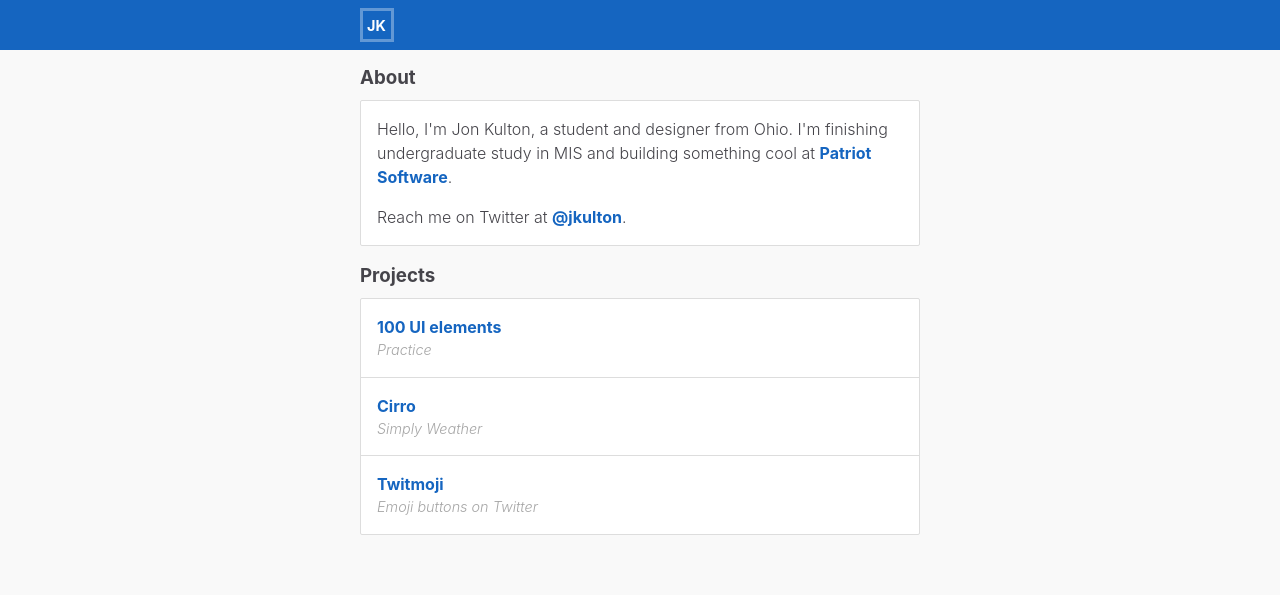
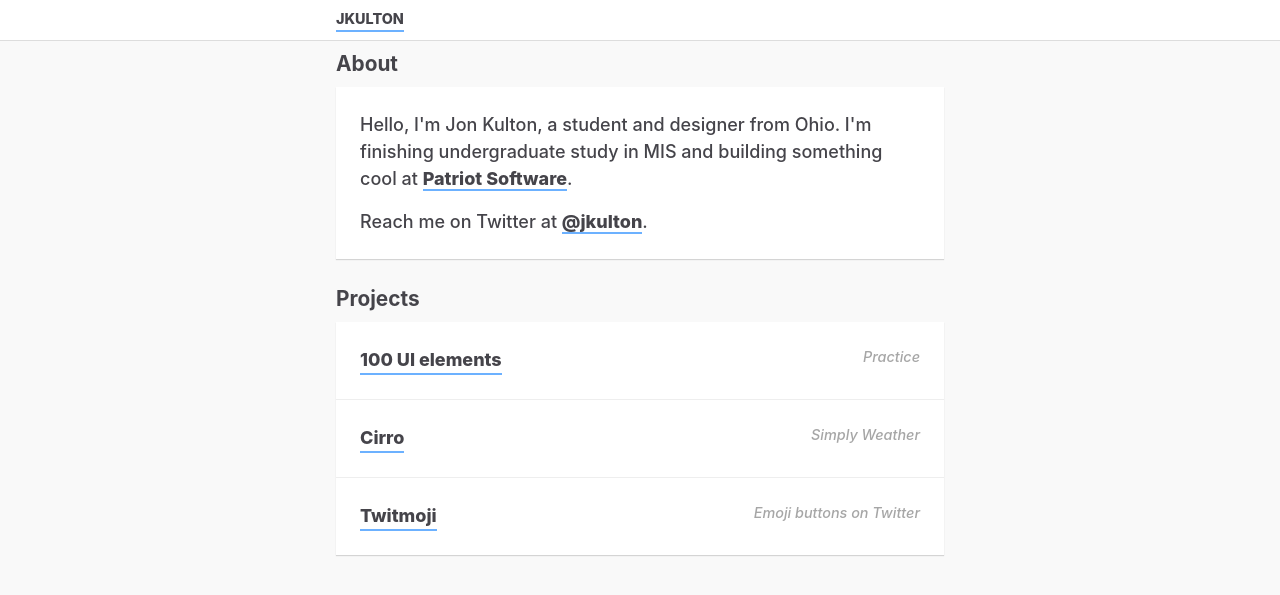
Before and after one commit to jkulton/jkulton.github.io, a Jekyll site: the page built from index.html, in a window 1280 px wide. Shown: the top 595 px of the page. Built offline with Jekyll 4.4.1, drawn with Linux system fonts in a browser that asks for light colours.

Commit message:
simplify styles

```diff
--- a/_includes/header.html
+++ b/_includes/header.html
@@ -1,14 +1,14 @@
-<section class="w100 fixed bg-blue">
-	<ul class="bold f-sm flex upper f100 mw35 mha pv05 ph1">
+<section class="w100 fixed bg-white bb-1 bc-gray">
+	<ul class="bold f-sm upper f100 mw40 mha pv05 ph1">
 		<li class="ib mr05">
-			<a class="nav-a current td-none logo" href="/">
-				<span class="ib">JK</span>
+			<a class="ib f-black" href="/">
+				JKULTON
+				<!--
 				{% if page.url != "/index.html" %}
-   					<span class="ib">Home</span>
+				<span class="ib">Home</span>
 				{% endif %}
+				-->
 			</a>
 		</li>
-		<!--<li class="ib mr1 mla"><a class='td-none white' href="http://jkulton.com/projects">Projects</a></li>
-		<li class="ib"><a class="td-none white" href="http://jkulton.com/writing">Writing</a></li>-->
 	</ul>
 </section>
--- a/_sass/_base.scss
+++ b/_sass/_base.scss
@@ -1,62 +1,17 @@
-/**
- * Element styling
- */
-
-.logo span {
-    height: 20px;
-    width: 20px;
-    transition: 500ms ease-in-out all;
-    color: #fff;
-
-    &:first-of-type {
-        padding: .25rem;
-        border: 3px solid rgba(255,255,255,.33);
-    }
-
-    &:nth-of-type(2) {
-        opacity: 0;
-        margin-left: .25rem;
-    }
-}
-
-.logo:hover span {
-    &:first-of-type, &:nth-of-type(2) {
-       border-color: #fff;
-       opacity: 1;
-       border-radius: 50px;
-    }
-}
-
-.content-hr {
-  border: 0;
-  border-bottom: 1px solid #ddd;
-  margin-left: -1rem;
-  margin-right: -1rem;
-}
-
-article {
-  p {
-    margin: 1rem 0;
-  }
-}
-
-a.image:hover {
-  border-bottom: 0;
-}
-
-/* Atomic CSS */
+// Atomic CSS
 
 .f-sm    { font-size: .9rem; }
 .f-norm  { font-size: 1rem; }
 .f-lg    { font-size: 1.3rem; }
-.f-black { color: $text-color; }
+.f-black { color: $text-color !important; }
 .f-white { color: #fff; }
 .f-gray  { color: #a6a6a6; }
 .f-blue  { color: #2196F3; }
 .f-green { color: #00ff00; }
 
-.b1 { border: 1px solid; }
-.bb-1    { border-bottom: 1px solid #000; }
+.b1      { border: 1px solid; }
+.bb-1    { border-bottom: 1px solid; }
+.bb-4    { border-bottom: 4px solid; }
 .bc-gray { border-color: #ddd; }
 
 .upper   { text-transform: uppercase; }
@@ -65,9 +20,9 @@ a.image:hover {
 .center  { text-align: center; }
 .italic  { font-style: italic; }
 
-.td-none, .td-none:hover { text-decoration: none; }
+.td-none { text-decoration: none !important; border-bottom: 0; background: none; }
+.td-none:hover  { border-bottom: 0; border-bottom: 0; background: none; }
 
-.white    { color: #fff; }
 .bg-gray  { background: #eff3fa; }
 .bg-blue  { background: $primary; }
 .bg-white { background: #fff; }
@@ -96,12 +51,17 @@ a.image:hover {
 .br2   { border-radius: 2px; }
 
 .pv05  { padding-top: .5rem; padding-bottom: .5rem; }
+.pv15  { padding-top: 1.75rem; padding-bottom: 1.75rem; }
+.pv1   { padding-top: 1rem; padding-bottom: 1rem; }
 .ph1   { padding-left: 1rem; padding-right: 1rem; }
 .p05   { padding: .5rem }
 .p1    { padding: 1rem; }
+.p15   { padding: 1.5rem; }
 .p2    { padding: 2rem; }
 .pa15  { padding: 1.5rem; }
 .pt1   { padding-top: 1rem; }
+.pt2   { padding-top: 2rem; }
+.pt3   { padding-top: 3rem; }
 .pt4   { padding-top: 4rem; }
 
 .mv05  { margin: .5rem 0; }
@@ -114,6 +74,13 @@ a.image:hover {
 .mb2   { margin-bottom: 2rem; }
 .mla   { margin-left: auto; }
 .mt1   { margin-top: 1rem; }
+.mt15  { margin-top: 1.5rem; }
+.mb15  { margin-bottom: 1.5rem; }
+.mv15  { margin-top: 1.5rem; margin-bottom: 1.5rem; }
+
+.h-bg-gray:hover { background: $grey-color-light; }
+
+// Element Styles
 
 blockquote {
   border-left: 4px solid darken(#fff7cf, 10%);
@@ -124,3 +91,20 @@ blockquote {
     margin: 0;
   }
 }
+
+article {
+  p {
+    margin: 1rem 0;
+  }
+}
+
+a.image:hover {
+  border-bottom: 0;
+}
+
+.content-hr {
+  border: 0;
+  border-bottom: 1px solid #eee;
+  margin-left: -1.5rem;
+  margin-right: -1.5rem;
+}
--- a/css/main.scss
+++ b/css/main.scss
@@ -5,7 +5,7 @@
 
 // Our variables
 $base-font-family: system, -apple-system, BlinkMacSystemFont, "Segoe UI", "Roboto", "Oxygen", "Ubuntu", "Cantarell",  "Fira Sans", "Droid Sans", "Helvetica Neue", sans-serif;
-$base-font-size:   16px;
+$base-font-size:   18px;
 $small-font-size:  $base-font-size * 0.875;
 $base-line-height: 1.5;
 
@@ -27,35 +27,35 @@ $on-laptop:        800px;
 
 body, h1, h2, h3, h4, h5, h6,
 p, blockquote, pre, hr,
-dl, dd, ol, ul, figure {
+dl, dd, ol, ul, figure, * {
     margin: 0;
     padding: 0;
+    box-sizing: border-box;
 }
 
-a, a:visited { text-decoration:none; font-weight: bold; color: $primary; }
-a:hover      { border-bottom: 2px solid $primary; cursor: pointer; }
+a, a:visited { text-decoration:none; font-weight: 800; color: $text-color; border-bottom: 2px solid #6cb1ff; }
+a:hover      { text-decoration:none; cursor: pointer; background: #d4e8ff; }
 ul           { list-style: none; }
 
 html {
     min-width: 320px;
-    box-sizing: border-box;
 }
 
 body {
     font-family: $base-font-family;
     font-size: $base-font-size;
     line-height: $base-line-height;
-    font-weight: 300;
+    font-weight: 500;
     color: $text-color;
     background-color: $background-color;
     -webkit-text-size-adjust: 100%;
 }
 
-@mixin media-query($device) {
-    @media screen and (max-width: $device) {
-        @content;
-    }
-}
+//@mixin media-query($device) {
+//    @media screen and (max-width: $device) {
+//        @content;
+//    }
+//}
 
 // Import partials from `sass_dir` (defaults to `_sass`)
 @import
--- a/index.html
+++ b/index.html
@@ -1,31 +1,32 @@
 ---
 layout: default
 ---
+
 {% include header.html %}
-
-<section class="wrapper mha mw35 p1 pt4">
+<section class="wrapper mha mw40 p1 pt3">
   <section class="content">
 
-    <h1 class="mb05">About</h1>
-    <section class="br2 mb1 bg-white p1 bc-gray b1">
+    <h1 class="mb05 f-lg">About</h1>
+
+    <section class="mb15 bg-white bs-1 p15">
       <p class="mb1">Hello, I'm Jon Kulton, a student and designer from Ohio. I'm finishing undergraduate study in MIS and building something cool at <a>Patriot Software</a>.</p>
       <p>Reach me on Twitter at <a href="http://www.twitter.com/jkulton">@jkulton</a>.</p>
     </section>
 
-    <h1 class="mb05">Projects</h1>
-    <section class="br2 pt1 mb1 bg-white p1 bc-gray b1">
+    <h1 class="mb05 f-lg">Projects</h1>
+    <section class="mb15 bg-white bs-1 p15">
       <ul>
-        <li class="mb1 bb-dot-1 bc-gray">
+        <li class="mb15 bb-dot-1 bc-gray flex">
           <a href="/100ui">100 UI elements</a>
           <span class="f-gray block f-sm mla italic">Practice</span>
         </li>
         <hr class="content-hr">
-        <li class="mv1 bb-dot-1 bc-gray">
+        <li class="mv15 bb-dot-1 bc-gray flex">
           <a href="/cirro">Cirro</a>
           <span class="f-gray block f-sm mla italic">Simply Weather</span>
         </li>
         <hr class="content-hr">
-        <li class="mt1 bb-dot-1 bc-gray">
+        <li class="mt15 bb-dot-1 bc-gray flex">
           <a href="https://github.com/jkulton/twitmoji">Twitmoji</a>
           <span class="f-gray block f-sm mla italic">Emoji buttons on Twitter</span>
         </li>
```
Also changed, not shown: 100ui/index.html (+5 -5 lines).
